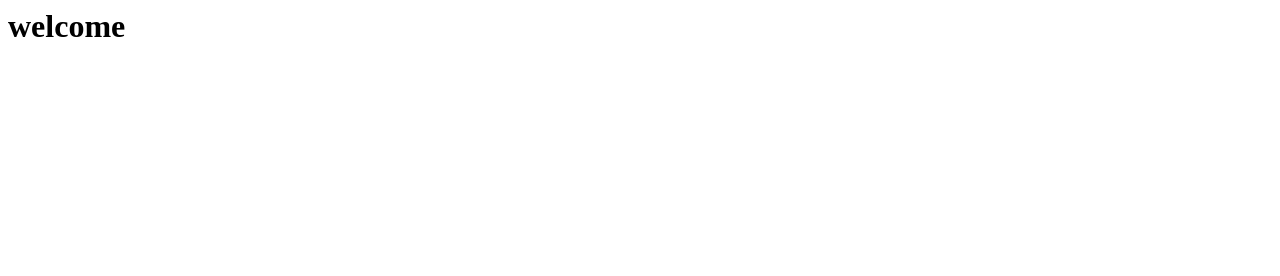
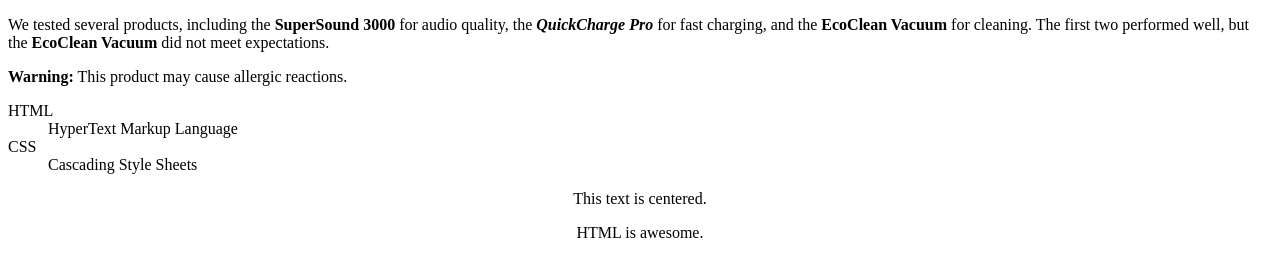
Before and after one commit to dinesh2272/start, a plain HTML site: page index.html in a window 1280 px wide. Drawn offline with Linux system fonts and the light colour scheme.

Commit message:
index.html modified

```diff
--- a/index.html
+++ b/index.html
@@ -1,7 +1,32 @@
-<html>
-  <head></head>
-  <body>
-    <h1>welcome</h1>
-  </body>
+<!--Importance of semetic HTML ,It is can improve your search ranking and SEO-->
+<!DOCTYPE html>
+<html lang="en">
+<head>
+  <meta charset="UTF-8">
+  <meta name="viewport" content="width=device-width, initial-scale=1.0">
+  <title>Document</title>
+</head>
+<body>
+  <p>We tested several products, including the <b>SuperSound 3000</b> for audio
+  quality, the <em><b>QuickCharge Pro</b></em> for fast charging, and the
+  <b>EcoClean Vacuum</b> for cleaning. The first two performed well, but the
+  <b>EcoClean Vacuum</b> did not meet expectations.
+</p>
 
+<p>
+  <strong>Warning:</strong> This product may cause allergic reactions.
+</p>
+
+<dl>
+  <dt>HTML</dt>
+  <dd>HyperText Markup Language</dd>
+  <dt>CSS</dt>
+  <dd>Cascading Style Sheets</dd>
+</dl>
+<center>
+  This text is centered.
+  <p>HTML is awesome.</p>
+</center>
+
+</body>
 </html>
```
Also changed, not shown: test2.txt.
